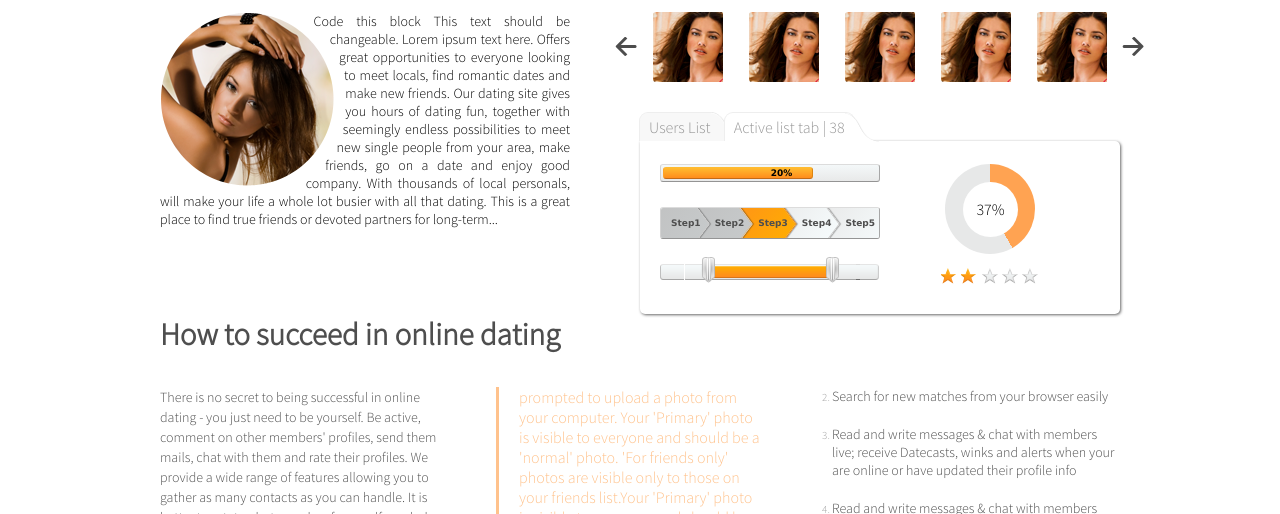
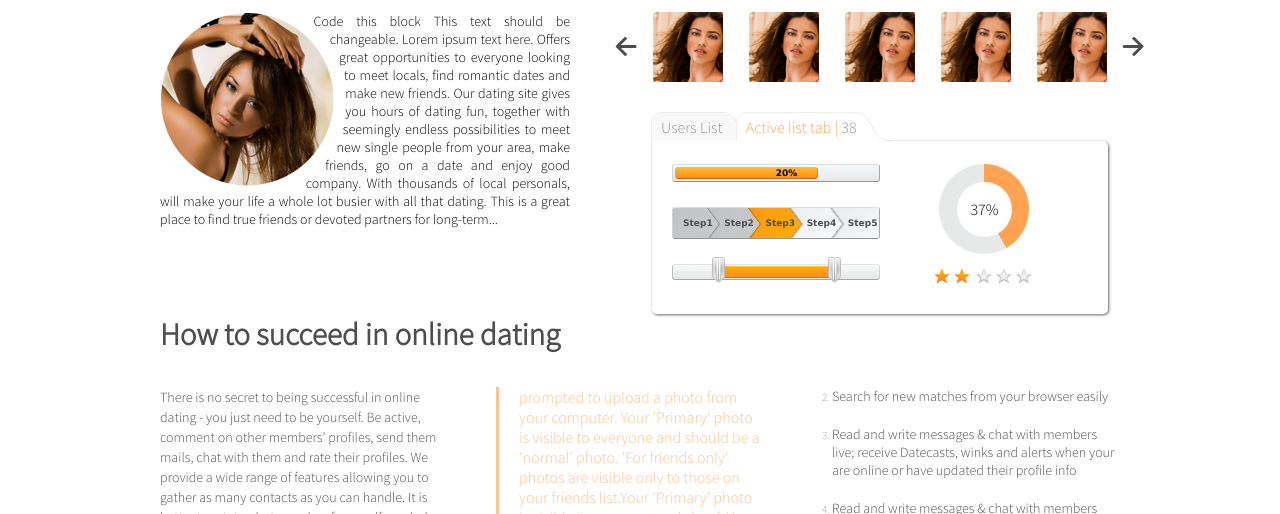
Before and after one commit to A-Polo/test-task, a website: page src/views/index.html in a window 1280 px wide. Shown: the part 726-1240 px from the top of the page. Drawn offline with nearby package versions, Linux system fonts and the light colour scheme; files that its build step writes are made by us from their sources; files whose address does not match are found by name.

Commit message:
fix elements

```diff
--- a/src/styles/_common.scss
+++ b/src/styles/_common.scss
@@ -356,6 +356,8 @@ input[type="text"]{
 }
 //Tabs block
 .list-tab{
+  width: 95%;
+  margin: 0 auto;
   .tab-content{
     @include flexbox;
   }
@@ -363,7 +365,7 @@ input[type="text"]{
     a{
       @include border-radius(9px);
       display: inline-block;
-      color: #969696;
+      color: $color_theme;
       font-size: 16px;
       text-decoration: none;
       padding: 4px 9px;
@@ -405,6 +407,12 @@ input[type="text"]{
         }
       }
     }
+    a.inactive{
+      color: $inactive-color;
+    }
+    .list-tab-header__count{
+      color: $inactive-color;
+    }
   }
   .list-tab-body{
     @include box-shadow(1px 1px 3px rgba(0,0,0,0.6));
@@ -431,7 +439,7 @@ input[type="text"]{
           border-top: 1px solid #ffbb30;
           border-bottom: 1px solid #c26a17;
           border-right: 1px solid #dd8510;
-          border-left: 1px solid #ffa326;
+          border-left: 1px solid $color_theme;
           width: 0;
           padding-right: $base-size * 2;
           text-align: right;
@@ -508,7 +516,7 @@ input[type="text"]{
         position: relative;
         width: 90px;
         height: 90px;
-        background-color: $color_ffa352 ;
+        background-color: $color_theme ;
         .overlay{
           position: absolute;
           width: 55px;
@@ -530,11 +538,11 @@ input[type="text"]{
         .progress-#{$i*$step}{
           @if $i < $half{
             $nextdeg: 150deg + ( $increment * $i );
-            background: linear-gradient(90deg, #e7e8e8 50%, transparent 50%, transparent), linear-gradient($nextdeg, $color_ffa352 50%, #e7e8e8 50%, #e7e8e8);
+            background: linear-gradient(90deg, #e7e8e8 50%, transparent 50%, transparent), linear-gradient($nextdeg, $color_theme 50%, #e7e8e8 50%, #e7e8e8);
           }
           @else{
             $nextdeg: -90deg + ( $increment * ( $i - $half ) );
-            background: linear-gradient($nextdeg, $color_ffa352 50%, transparent 50%, transparent), linear-gradient(270deg, $color_ffa352 50%, #e7e8e8 50%, #e7e8e8);
+            background: linear-gradient($nextdeg, $color_theme 50%, transparent 50%, transparent), linear-gradient(270deg, $color_theme 50%, #e7e8e8 50%, #e7e8e8);
           }
         }
       }
--- a/src/styles/base/_variables.scss
+++ b/src/styles/base/_variables.scss
@@ -7,7 +7,8 @@ $color-base: #000;
 $bg-base: #fff;
 $color_ffc28c: #ffc28c;
 $color_4e4e4e: #4e4e4e;
-$color_ffa352: #ffa352;
+$color_theme: #ffa352;
+$inactive-color: #969696;
 
 
 
--- a/src/views/index.html
+++ b/src/views/index.html
@@ -240,7 +240,7 @@
 				<div class="list-tab">
 					<div class="list-tab-header">
 						<a id="tab1" href="#">Users List</a>
-						<a id="tab2" href="#">Active list tab | 38</a>
+						<a id="tab2" href="#">Active list tab | <span class="list-tab-header__count">38</span></a>
 					</div>
 					<div class="list-tab-body">
 						<div class="tab-content" id="tab1C">
```
Also changed, not shown: dist/css/ion.rangeSlider.css, dist/css/ion.rangeSlider.skinModern.css, dist/css/style.css, dist/index.html, 1 other file.
